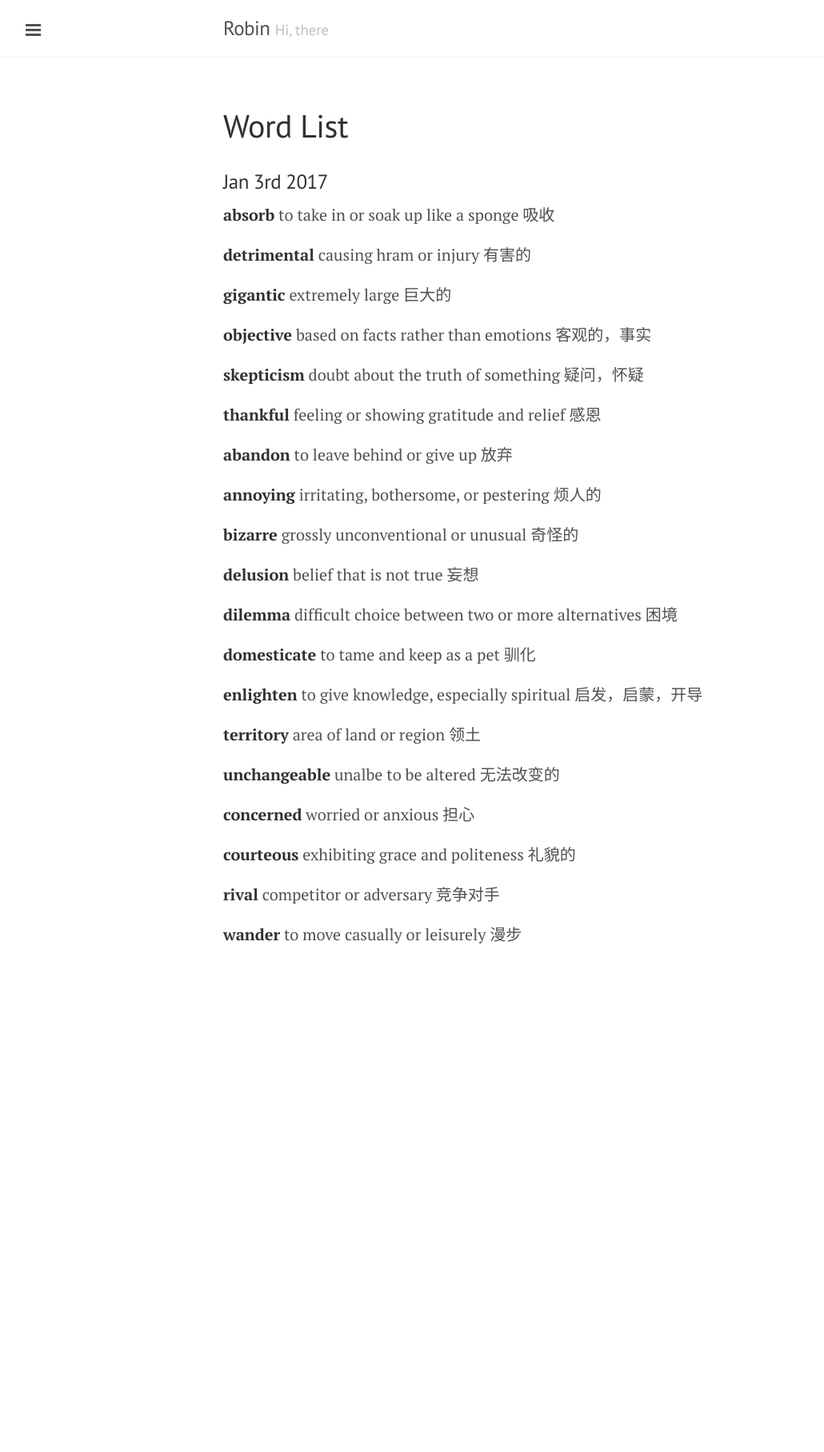
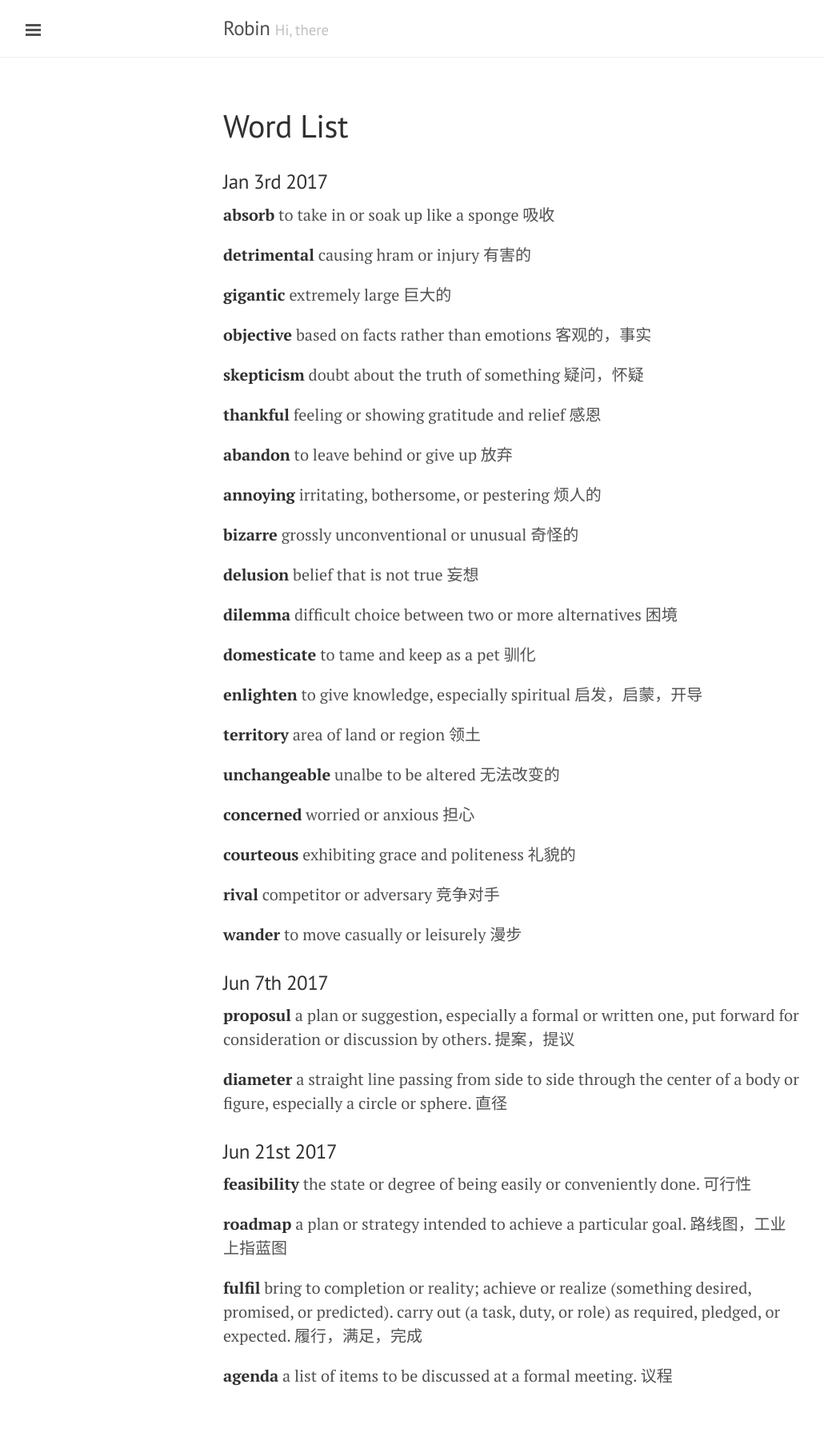
Before and after one commit to RobinGG/RobinGG.github.io, a Jekyll site: the page built from note/wordList.md, in a window 1280 px wide. Shown: the whole page at 80% size, without its empty margins (1-1031 px from the left). Built offline with Jekyll 4.4.1, drawn with Linux system fonts in a browser that asks for light colours; before the commit the page ends 1264 px from its top, so only the background shows below that.

Commit message:
update word list

```diff
--- a/note/wordList.md
+++ b/note/wordList.md
@@ -80,3 +80,32 @@ competitor or adversary
 **wander**
 to move casually or leisurely
 漫步
+
+### Jun 7th 2017
+
+**proposul**
+a plan or suggestion, especially a formal or written one, put forward for consideration or discussion by others.
+提案，提议
+
+**diameter**
+a straight line passing from side to side through the center of a body or figure, especially a circle or sphere.
+直径
+
+### Jun 21st 2017
+
+**feasibility**
+the state or degree of being easily or conveniently done.
+可行性
+
+**roadmap**
+a plan or strategy intended to achieve a particular goal.
+路线图，工业上指蓝图
+
+**fulfil**
+bring to completion or reality; achieve or realize (something desired, promised, or predicted).
+carry out (a task, duty, or role) as required, pledged, or expected.
+履行，满足，完成
+
+**agenda**
+a list of items to be discussed at a formal meeting.
+议程
```
